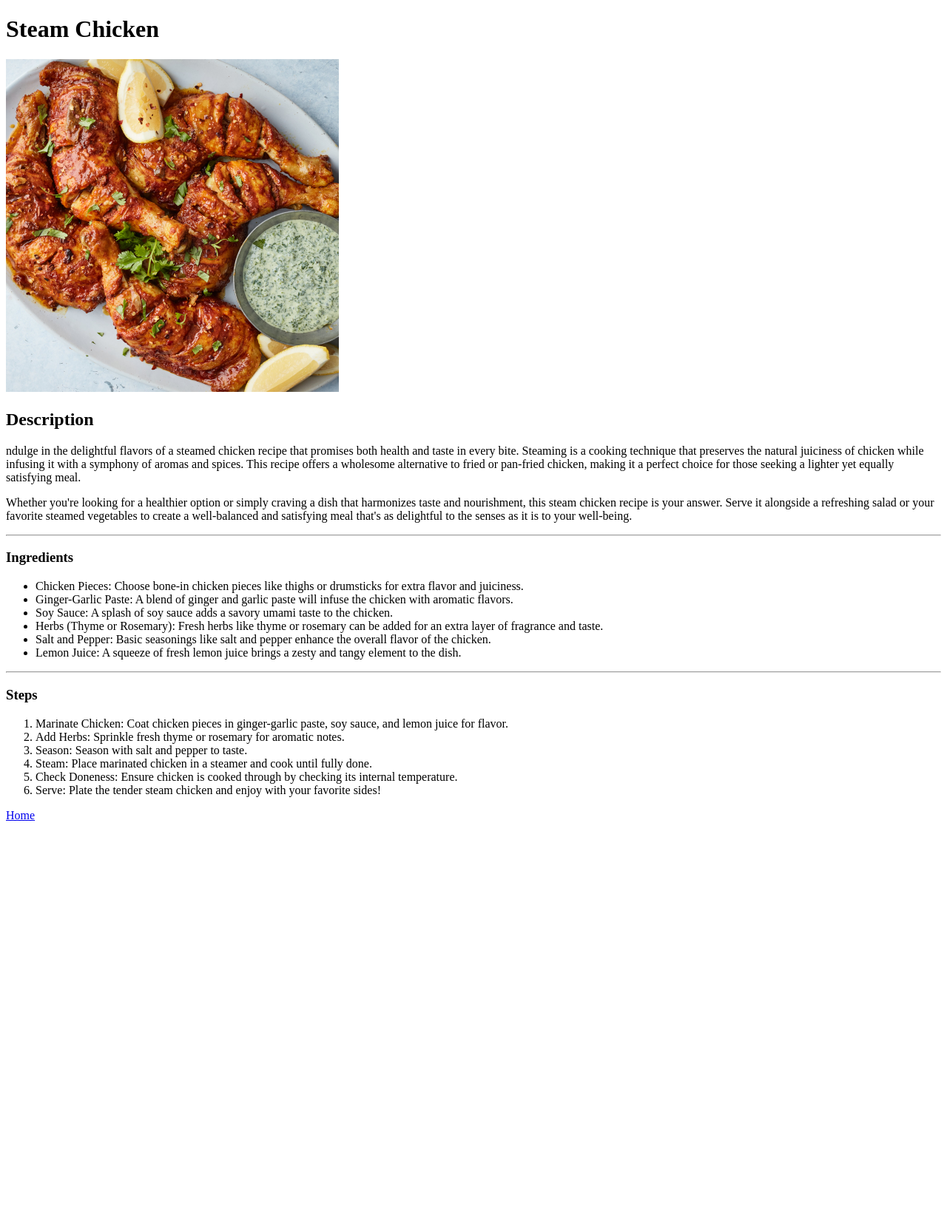
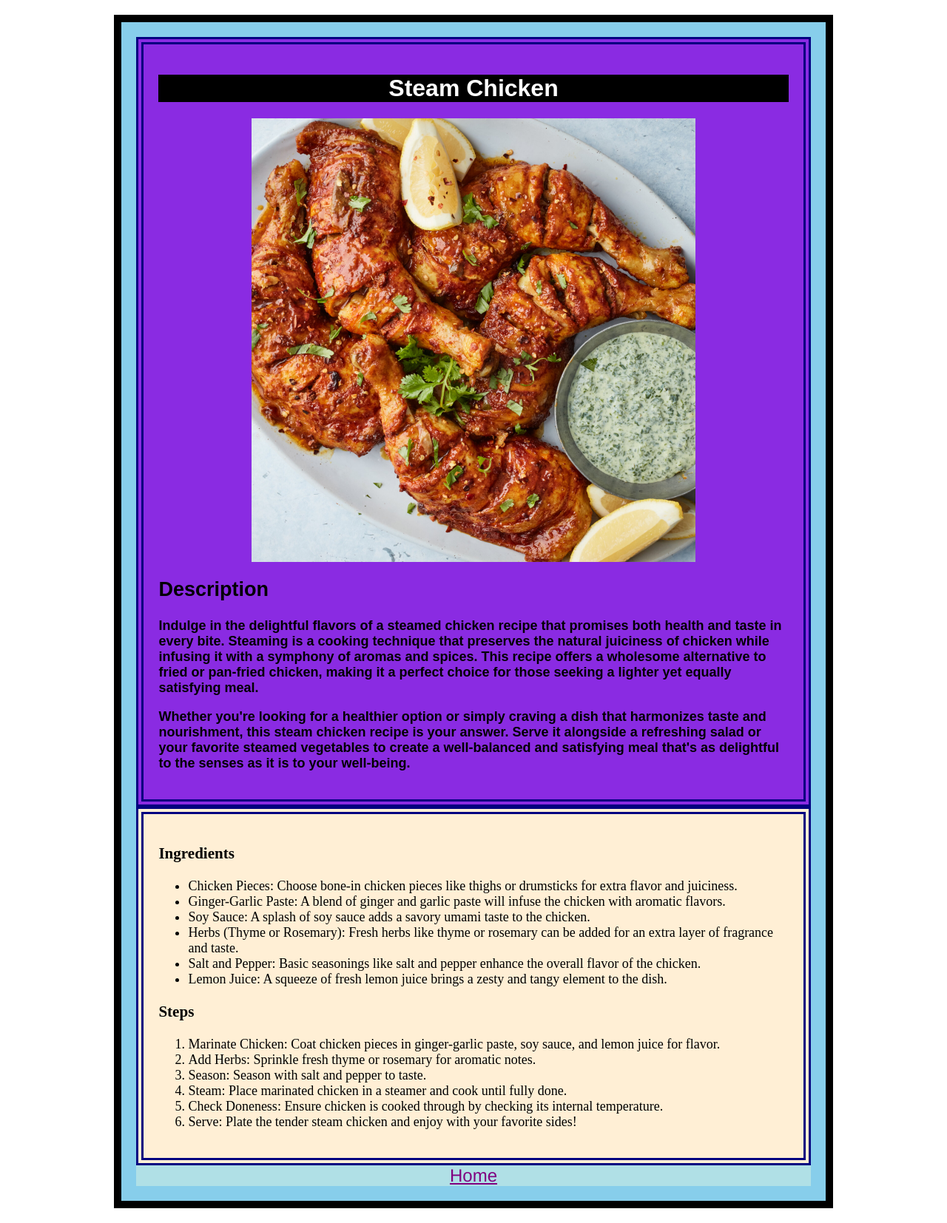
Before and after one commit to Shehryar60/odin-recipes, a plain HTML site: page recipes/chicken.html in a window 1280 px wide. Shown: the whole page at 74% size. Before the commit the page ends 1120 px from the top, so only its background shows below. Drawn offline with Linux system fonts and the light colour scheme.

Commit message:
Revised addition with css styling

```diff
--- /dev/null
+++ b/css/style.css
@@ -0,0 +1,108 @@
+
+.main{
+    background-color: skyblue;
+    color: black;
+    font-size: large;
+    margin: 20px;
+
+
+}
+
+.main.az{
+    border: 10px black solid;
+    padding: 20px;
+
+}
+.box1{
+    border: 10px navy double;
+    padding: 20px;
+    background-color: lightcoral;
+    font-family: Arial, Helvetica, sans-serif;
+}
+.container{
+    width: 80%;
+    margin: auto;
+}
+.main h1{
+    color: white;
+    background-color:black ;
+    text-align: center;
+    font-size: xx-large;
+    font-weight: lighter;
+}
+img{
+    width: 600px;
+}
+ .imeg{
+    display: flex;
+    justify-content: center;
+    align-items: center;
+    height: auto;
+}
+
+
+
+.end{
+    background-color: powderblue;
+    text-align: center;
+    font-family: 'Franklin Gothic Medium', 'Arial Narrow', Arial, sans-serif;
+
+
+
+
+
+}
+.end a{
+    color: purple;
+    font-size: x-large;
+
+
+}
+
+/* bir */
+.box1.bir2{
+    background-color:yellowgreen;
+font-family: Cambria, Cochin, Georgia, Times, 'Times New Roman', serif;
+font-style: italic;
+font-size: medium;
+}
+.box1.bir1{
+    background-color:lightgoldenrodyellow;
+    color: indigo;
+    font-weight: bold;
+}
+/* chi */
+.box1.c1{
+    background-color:blueviolet;
+    font-style: bold;
+    font-weight: 900;
+
+}
+.box1.c2{
+    background-color:papayawhip;
+    color: darkolivegreen
+    font-weight: 900;
+    font-family:'Times New Roman', Times, serif
+
+}
+
+/* coki */
+.box1.co{
+    background-color: lightsalmon;
+}
+
+.box1.coo{
+    background-color: lightseagreen;
+    color: gold;
+    font-size: x-large;
+    font-weight: bold;
+}
+.box1.index{
+    background-color: lightgrey;
+}
+.last{
+    padding:3px 2px 3px 2px;
+    border: 2px red none;
+    margin: 5px;
+    background-color: lightseagreen
+}
--- a/recipes/chicken.html
+++ b/recipes/chicken.html
@@ -4,21 +4,31 @@
 <head>
     <meta charset="UTF-8">
     <meta name="viewport" content="width=device-width, initial-scale=1.0">
+    <link rel="stylesheet" href="../css/style.css">
     <title>Document</title>
 </head>
 
 <body>
+ <div class="container">
+    <div class="main az">
+        <div class="box1 c1">
         <h1>Steam Chicken</h1>
-    <img src="../images/steam.jpg" alt="" width="450" l>
+        <div class="imeg">
+       <img src="../images/steam.jpg" alt="k" >
+    </div>
+
+
+
         <h2>Description</h2>
-    <p>ndulge in the delightful flavors of a steamed chicken recipe that promises both health and taste in every bite.
+        <p>Indulge in the delightful flavors of a steamed chicken recipe that promises both health and taste in every bite.
             Steaming is a cooking technique that preserves the natural juiciness of chicken while infusing it with a
             symphony of aromas and spices. This recipe offers a wholesome alternative to fried or pan-fried chicken, making
             it a perfect choice for those seeking a lighter yet equally satisfying meal.</p>
         <p>Whether you're looking for a healthier option or simply craving a dish that harmonizes taste and nourishment,
             this steam chicken recipe is your answer. Serve it alongside a refreshing salad or your favorite steamed
             vegetables to create a well-balanced and satisfying meal that's as delightful to the senses as it is to your
-        well-being.</p><hr>
+            well-being.</p> </div>
+            <div class="box1 c2">
         <h3>Ingredients</h3>
         <ul>
             <li>Chicken Pieces: Choose bone-in chicken pieces like thighs or drumsticks for extra flavor and juiciness.</li>
@@ -29,7 +39,11 @@
             <li>Salt and Pepper: Basic seasonings like salt and pepper enhance the overall flavor of the chicken.</li>
             <li>Lemon Juice: A squeeze of fresh lemon juice brings a zesty and tangy element to the dish.</li>
         </ul>
-<hr>
+
+
+
+
+
             <h3>Steps</h4>
                 <ol>
                     <li>Marinate Chicken: Coat chicken pieces in ginger-garlic paste, soy sauce, and lemon juice for flavor.</li>
@@ -43,8 +57,15 @@
 
                     </li>
                 </ol>
+            </div>
 
-<a href="../index.html">Home</a>
+
+
+
+                <div class="end"><a href="../index.html">Home</a></div
+        </div>
+ </div>
+
 </body>
 
 </html>
```
Also changed, not shown: index.html (+33 -5 lines), recipes/biryani.html (+27 -8 lines), recipes/cookies.html (+21 -13 lines), 1 other file. Lines whose indentation alone changed are shown as unchanged.
